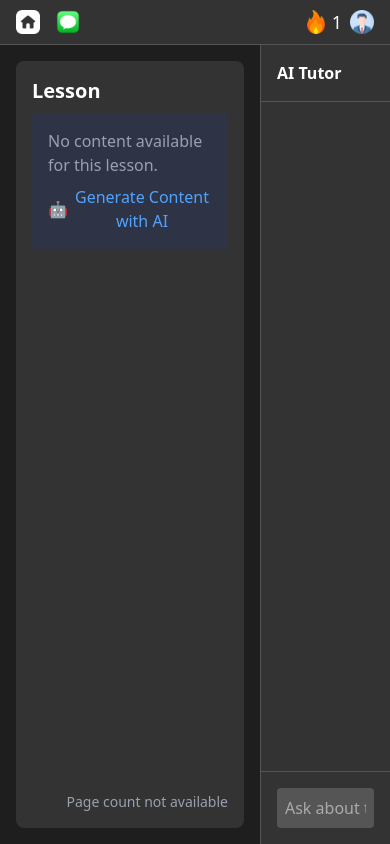
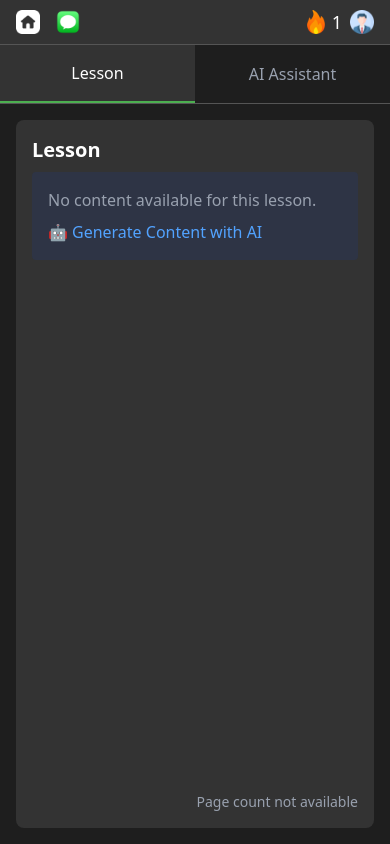
Before and after one commit to Nikita3A/learny-ts-front, a React (Vite) app: page /courses/1/lessons/1 in a window 390 px wide. Built offline with nearby package versions, Linux system fonts and the light colour scheme.

Commit message:
Fixed bug with reordering of lessons during generation of lesson's content, fixed mobile layout

```diff
--- a/src/components/Courses/CoursePlan.tsx
+++ b/src/components/Courses/CoursePlan.tsx
@@ -1,4 +1,4 @@
-import React, { useState, useEffect } from 'react';
+import React, { useState, useEffect, useMemo } from 'react';
 import { useNavigate } from 'react-router-dom';
 import { useSelector } from "react-redux";
 import LessonContent from '../Lessons/LessonContent';
@@ -17,13 +17,43 @@ const CoursePlan = ({ courseId, selectedLesson, setSelectedLesson }) => {
     accessToken: currentUser?.accessToken
   });
 
+  // compute deterministic ordering once per render (useMemo)
+  const orderedCourseData = useMemo(() => {
+    if (!Array.isArray(courseData)) return [];
+    // shallow copy units and lessons to avoid mutating original
+    const units = courseData.map(u => ({
+      ...u,
+      lessons: Array.isArray(u.lessons) ? u.lessons.slice() : []
+    }));
+
+    // sort lessons by position then id (fallback)
+    units.forEach(u => {
+      u.lessons.sort((a, b) => {
+        const pa = Number(a.position ?? a.id ?? 0);
+        const pb = Number(b.position ?? b.id ?? 0);
+        if (pa !== pb) return pa - pb;
+        return Number(a.id ?? 0) - Number(b.id ?? 0);
+      });
+    });
+
+    // sort units by position then id (fallback)
+    units.sort((a, b) => {
+      const pa = Number(a.position ?? a.id ?? 0);
+      const pb = Number(b.position ?? b.id ?? 0);
+      if (pa !== pb) return pa - pb;
+      return Number(a.id ?? 0) - Number(b.id ?? 0);
+    });
+
+    return units;
+  }, [courseData]);
+
   const onAddUnit = () => {
     // Logic to add a new unit
     console.log('Add Unit clicked');
   }
 
-  const toggleSection = (index) => {
-    setExpandedSection(expandedSection === index ? null : index);
+  const toggleSection = (sectionId) => {
+    setExpandedSection(expandedSection === sectionId ? null : sectionId);
     setSelectedLesson(null);
   };
 
@@ -34,7 +64,7 @@ const CoursePlan = ({ courseId, selectedLesson, setSelectedLesson }) => {
 
   // ... rest of your methods (handleTestClick, handleTestFinish) ...
 
-return (
+  return (
     <div className="flex flex-col h-full bg-dark">
       <div className="flex-grow overflow-y-auto px-4 py-2 space-y-2 scrollbar-hidden">
         {/* Course header */}
@@ -56,19 +86,19 @@ return (
               {selectedLesson ? (
                 <div className="bg-darkGray rounded-lg p-4">
                   <LessonContent
-                    unitId={courseData.find(unit =>
+                    unitId={orderedCourseData.find(unit =>
                       unit.lessons?.some(lesson => lesson.id === selectedLesson.id)
                     )?.id}
                     lessonData={selectedLesson}
                   />
                 </div>
               ) : (
-                courseData.length > 0 ? (
-                  courseData.map((section, index) => (
-                    <div key={index} className="course-section mb-2 text-white">
+                orderedCourseData.length > 0 ? (
+                  orderedCourseData.map((section) => (
+                    <div key={section.id} className="course-section mb-2 text-white">
                       <div
                         className="cursor-pointer flex items-center justify-between py-3 px-4 bg-dark rounded-lg hover:bg-mediumGray transition-colors duration-200"
-                        onClick={() => toggleSection(index)}
+                        onClick={() => toggleSection(section.id)}
                       >
                         <h3 className={`font-bold text-lg ${section.completed ? 'text-green' : 'text-white'}`}>
                           {section.title}
@@ -77,11 +107,12 @@ return (
                           {section.lessons?.length || 0} lessons
                         </span>
                       </div>
-                      {expandedSection === index && section.lessons?.length > 0 && (
+
+                      {expandedSection === section.id && section.lessons?.length > 0 && (
                         <div className="section-content mt-1 text-white bg-dark p-4 rounded-lg">
                           {section.lessons.map((lesson, lessonIndex) => (
                             <div
-                              key={lessonIndex}
+                              key={lesson.id}
                               className={`flex items-center p-2 rounded-md ${lessonIndex === section.lessons.length - 1 ? '' : 'mb-2'} hover:bg-mediumGray transition-colors duration-200`}
                               onClick={() => handleLessonClick(section.id, lesson)}
                             >
@@ -105,16 +136,11 @@ return (
                           ))}
                         </div>
                       )}
-                      {expandedSection === index && (!section.lessons || section.lessons.length === 0) && (
-                        <div className="section-content mt-1 text-white bg-dark p-4 rounded-lg">
-                          <p>No lessons in this section.</p>
-                        </div>
-                      )}
                     </div>
                   ))
                 ) : (
                   <div className="text-center text-gray-400 py-8">
-                    {courseData.length === 0 && courseId ? (
+                    {orderedCourseData.length === 0 && courseId ? (
                       <div>
                         <p className="mb-4">Loading course data...</p>
                         <button
--- a/src/pages/CoursesPage.tsx
+++ b/src/pages/CoursesPage.tsx
@@ -9,6 +9,7 @@ const CoursesPage = () => {
   const [isAddCourseModalOpen, setIsAddCourseModalOpen] = useState(false);
   const [isMobileView, setIsMobileView] = useState(false);
   const [showCourseList, setShowCourseList] = useState(true);
+  const [selectedLesson, setSelectedLesson] = useState(null);
   const navigate = useNavigate();
   const { courseId } = useParams();
   const currentUser = useSelector((state) => state.user.currentUser);
@@ -95,7 +96,8 @@ const CoursesPage = () => {
             <div className="h-full overflow-y-auto">
               <CoursePlan
                 courseId={selectedCourse.id}
-                // onBack={isMobileView ? handleBackToCourseList : undefined}
+                selectedLesson={selectedLesson}
+                setSelectedLesson={setSelectedLesson}
               />
             </div>
           ) : (
--- a/src/pages/LessonPage.tsx
+++ b/src/pages/LessonPage.tsx
@@ -1,33 +1,73 @@
 // src/pages/LessonPage.tsx
+import React, { useState, useEffect } from 'react';
 import { useParams } from 'react-router-dom';
 import LessonContent from '../components/Lessons/LessonContent';
 import AIChat from '../components/AI/AIChat';
 
 const LessonPage = () => {
-  // read both possible param names and fall back so unitId isn't undefined
   const params = useParams();
-  const unitId = params.unitId ?? params.courseId ?? params.course?.id;
+  const unitId = params.unitId ?? params.courseId ?? (params as any).course?.id;
   const lessonId = params.lessonId ?? params.id;
 
-  console.log('LessonPage params:', { rawParams: params, unitId, lessonId });
+  const [isMobileView, setIsMobileView] = useState<boolean>(false);
+  const [activeComponent, setActiveComponent] = useState<'content' | 'chat'>('content');
+
+  useEffect(() => {
+    const checkMobile = () => setIsMobileView(window.innerWidth < 768);
+    checkMobile();
+    window.addEventListener('resize', checkMobile);
+    return () => window.removeEventListener('resize', checkMobile);
+  }, []);
 
   return (
     <div className="flex h-full w-full bg-dark">
-      {/* Lesson content - 2/3 width */}
-      <div className="w-2/3 h-full overflow-y-auto p-4">
-        <LessonContent
-          unitId={unitId}
-          lessonId={lessonId}
-        />
-      </div>
+      {isMobileView ? (
+        <div className="w-full flex flex-col">
+          <div className="flex border-b border-mediumGray">
+            <button
+              onClick={() => setActiveComponent('content')}
+              className={`flex-1 p-4 text-center font-medium transition-colors ${
+                activeComponent === 'content'
+                  ? 'bg-darkGray text-white border-b-2 border-green'
+                  : 'bg-dark text-gray-400 hover:text-white'
+              }`}
+            >
+              Lesson
+            </button>
+            <button
+              onClick={() => setActiveComponent('chat')}
+              className={`flex-1 p-4 text-center font-medium transition-colors ${
+                activeComponent === 'chat'
+                  ? 'bg-darkGray text-white border-b-2 border-green'
+                  : 'bg-dark text-gray-400 hover:text-white'
+              }`}
+            >
+              AI Assistant
+            </button>
+          </div>
 
-      {/* AI Chat - 1/3 width */}
-      <div className="w-1/3 h-full border-l border-mediumGray">
-        <AIChat
-          unitId={unitId}
-          lessonId={lessonId}
-        />
-      </div>
+          <div className="flex-1 overflow-hidden">
+            {activeComponent === 'content' ? (
+              <div className="w-full h-full overflow-y-auto p-4">
+                <LessonContent unitId={unitId} lessonId={lessonId} />
+              </div>
+            ) : (
+              <div className="w-full h-full p-4 overflow-y-auto">
+                <AIChat unitId={unitId} lessonId={lessonId} />
+              </div>
+            )}
+          </div>
+        </div>
+      ) : (
+        <>
+          <div className="w-2/3 h-full overflow-y-auto p-4">
+            <LessonContent unitId={unitId} lessonId={lessonId} />
+          </div>
+          <div className="w-1/3 h-full border-l border-mediumGray">
+            <AIChat unitId={unitId} lessonId={lessonId} />
+          </div>
+        </>
+      )}
     </div>
   );
 };
```
